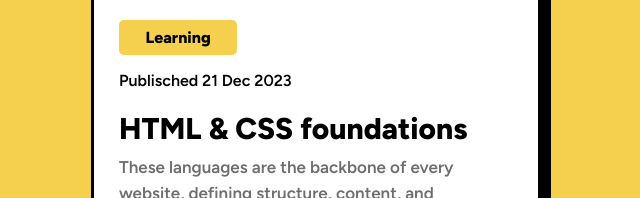
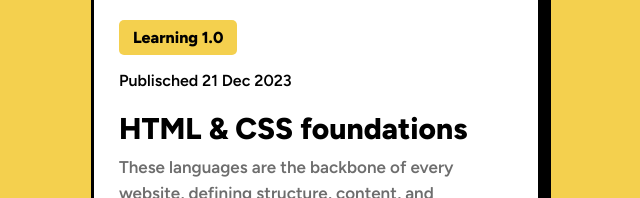
Before and after one commit to walidlatif/frontendmentor, a plain HTML site: page blog-preview-card/index.html in a window 1280 px wide. Shown: the part 376-574 px from the top of the page, 324-964 px from the left. Drawn offline with Linux system fonts and the light colour scheme.

Commit message:
Push Command

```diff
--- a/blog-preview-card/index.html
+++ b/blog-preview-card/index.html
@@ -15,7 +15,7 @@
     <div class="card-content-img"></div>
     <div class="card-content">
       <div class="learning">
-        <p>Learning</p>
+        <p>Learning 1.0</p>
       </div>
     </div>
     <div class="card-content">
```
